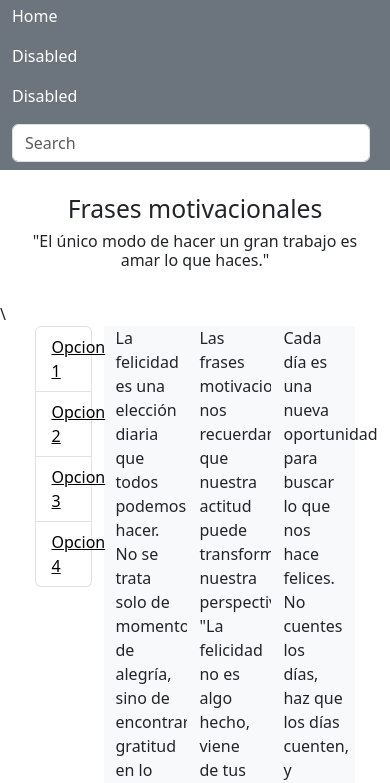
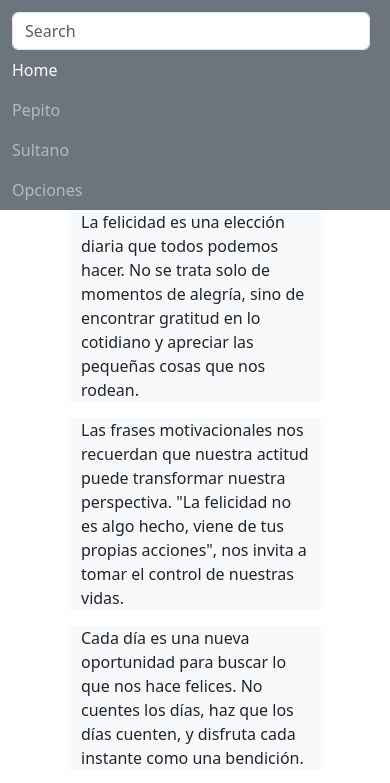
Before and after one commit to fproletti/Taller-15.1, a plain HTML site: page index.html in a window 390 px wide. Both pictures are taken after a click on the button "Toggle navigation". Shown: the part 52-835 px from the top of the page. Drawn offline with nearby package versions, Linux system fonts and the light colour scheme.

Commit message:
finalizado

```diff
--- a/index.html
+++ b/index.html
@@ -10,38 +10,53 @@
 <body>
 
     <!--Barra de Navegaci[on]-->
-    <nav class="navbar navbar-expand-lg bg-secondary ">
-        <div class="container-fluid  ">
-          <a class="navbar-brand text-white " href="#">Lorem Ipsum</a>
+   <nav class="navbar navbar-expand-lg bg-secondary">
+  <div class="container-fluid">
+    <a class="navbar-brand text-white" href="#">Lorem Ipsum</a>
     <button class="navbar-toggler" type="button" data-bs-toggle="collapse" data-bs-target="#navbarSupportedContent" aria-controls="navbarSupportedContent" aria-expanded="false" aria-label="Toggle navigation">
       <span class="navbar-toggler-icon"></span>
     </button>
+
     <div class="collapse navbar-collapse" id="navbarSupportedContent">
+      <!--Primer search visible en todas menos en none-->
+      <form class="d-lg-none me-2 mt-3" role="search">
+        <input class="form-control me-2" type="search" placeholder="Search" aria-label="Search">
+      </form>
+
+<!--Elementos nav-->
       <ul class="navbar-nav me-auto mb-2 mb-lg-0">
         <li class="nav-item">
-                <a class="nav-link active text-white " aria-current="page" href="#">Home</a>
+          <a class="nav-link active text-white" aria-current="page" href="#">Home</a>
         </li>
-
         <li class="nav-item">
-                <a class="nav-link disabled text-white " aria-disabled="true">Disabled</a>
+          <a class="nav-link disabled text-white-50" >Pepito</a>
         </li>
-
         <li class="nav-item">
-                <a class="nav-link disabled text-white" aria-disabled="true">Disabled</a>
+          <a class="nav-link disabled text-white-50" >Sultano</a>
         </li>
       </ul>
-            <form class="d-flex" role="search">
-              <input class="form-control me-2" type="search" placeholder="Search" aria-label="Search">
+
+
+<!--Barra de Search visible en lg-->
+      <div class="d-none d-lg-block">
+        <form class="mb-2" role="search">
+          <input class="form-control" type="search" placeholder="Search" aria-label="Search">
         </form>
 </div>
+
+        <a class="nav-link d-lg-none text-white-50" data-bs-toggle="collapse" href="#opciones" aria-expanded="true" aria-controls="opciones">
+  Opciones
+</a>
+
 </div>
+
+   </div>
+
 </nav>
+        <!--header-->
+      <div class="container text-center my-4 d-none  d-lg-block">
 
-
-      <!--header-->
-      <div class="container text-center my-4">
-
-      <h2 class="text-center col-12 " > Frases motivacionales </h2>
+      <h2 class="text-center col-12 d-none  d-lg-block" > Frases motivacionales </h2>
 
       <!--carrousel de textos-->
 
@@ -68,9 +83,12 @@
 
       </div>
 
-            <!--Lista de opciones a la izquierda-->\
-            <div class="row d-flex justify-content-center  ">
-            <ul class="list-group  col-2 ">
+
+
+            <!--Lista de opciones a la izquierda-->
+            <div class="row d-flex justify-content-center collapse show" id="list-group">
+
+              <ul class="list-group col-lg-2 d-lg-block collapse" id="opciones">
                 <li class="list-group-item">
                     <a href="#" class="text-black">Opcion 1</a></li>
                 <li class="list-group-item"><a href="#" class="text-black">Opcion 2</a></li></li>
@@ -79,23 +97,24 @@
               </ul>
 
 
+
             <!--primer seccion de texto con 3 columnas y fondo gris-->
             <div class="container  col-8 row " >
-                <p class="col-4 bg-body-tertiary mb-3">La felicidad es una elección diaria que todos podemos hacer. No se trata solo de momentos de alegría, sino de encontrar gratitud en lo cotidiano y apreciar las pequeñas cosas que nos rodean.</p>
-                <p class="col-4 bg-body-tertiary mb-3">Las frases motivacionales nos recuerdan que nuestra actitud puede transformar nuestra perspectiva. "La felicidad no es algo hecho, viene de tus propias acciones", nos invita a tomar el control de nuestras vidas.</p>
-                <p class="col-4 bg-body-tertiary mb-3">Cada día es una nueva oportunidad para buscar lo que nos hace felices. No cuentes los días, haz que los días cuenten, y disfruta cada instante como una bendición.</p>
+                <p class="col-lg-4 col-md-6  bg-body-tertiary mb-3">La felicidad es una elección diaria que todos podemos hacer. No se trata solo de momentos de alegría, sino de encontrar gratitud en lo cotidiano y apreciar las pequeñas cosas que nos rodean.</p>
+                <p class="col-lg-4 col-md-6 bg-body-tertiary mb-3">Las frases motivacionales nos recuerdan que nuestra actitud puede transformar nuestra perspectiva. "La felicidad no es algo hecho, viene de tus propias acciones", nos invita a tomar el control de nuestras vidas.</p>
+                <p class="col-lg-4 col-md-6 bg-body-tertiary mb-3">Cada día es una nueva oportunidad para buscar lo que nos hace felices. No cuentes los días, haz que los días cuenten, y disfruta cada instante como una bendición.</p>
 
 
 
 
-                    <p class="col-4 bg-body-tertiary mb-3">La felicidad es una elección diaria que todos podemos hacer. No se trata solo de momentos de alegría, sino de encontrar gratitud en lo cotidiano y apreciar las pequeñas cosas que nos rodean.</p>
-                    <p class="col-4 bg-body-tertiary mb-3">Las frases motivacionales nos recuerdan que nuestra actitud puede transformar nuestra perspectiva. "La felicidad no es algo hecho, viene de tus propias acciones", nos invita a tomar el control de nuestras vidas.</p>
-                    <p class="col-4 bg-body-tertiary mb-3">Cada día es una nueva oportunidad para buscar lo que nos hace felices. No cuentes los días, haz que los días cuenten, y disfruta cada instante como una bendición.</p>
+                    <p class="col-lg-4 col-md-6  bg-body-tertiary mb-3">La felicidad es una elección diaria que todos podemos hacer. No se trata solo de momentos de alegría, sino de encontrar gratitud en lo cotidiano y apreciar las pequeñas cosas que nos rodean.</p>
+                    <p class="col-lg-4 col-md-6 bg-body-tertiary mb-3">Las frases motivacionales nos recuerdan que nuestra actitud puede transformar nuestra perspectiva. "La felicidad no es algo hecho, viene de tus propias acciones", nos invita a tomar el control de nuestras vidas.</p>
+                    <p class="col-lg-4 col-md-6 bg-body-tertiary mb-3">Cada día es una nueva oportunidad para buscar lo que nos hace felices. No cuentes los días, haz que los días cuenten, y disfruta cada instante como una bendición.</p>
 
 
-                    <p class="col-4 bg-body-tertiary mb-3">La felicidad se encuentra en los momentos sencillos. Aprender a disfrutar de una taza de café por la mañana o de una charla con un amigo puede marcar la diferencia en nuestro día.</p>
-                    <p class="col-4 bg-body-tertiary mb-3">Las frases motivacionales nos inspiran a vivir con propósito. "La felicidad no depende de lo que tienes, sino de cómo te sientes", nos recuerda que la verdadera alegría proviene de nuestro interior.</p>
-                    <p class="col-4 bg-body-tertiary mb-3">Cada día es una nueva oportunidad para crear recuerdos y disfrutar de la vida. Recuerda que no se trata solo de alcanzar metas, sino de disfrutar el camino y aprender de cada experiencia.</p>
+                    <p class="col-lg-4 col-md-6 bg-body-tertiary mb-3">La felicidad se encuentra en los momentos sencillos. Aprender a disfrutar de una taza de café por la mañana o de una charla con un amigo puede marcar la diferencia en nuestro día.</p>
+                    <p class="col-lg-4 col-md-6 bg-body-tertiary mb-3">Las frases motivacionales nos inspiran a vivir con propósito. "La felicidad no depende de lo que tienes, sino de cómo te sientes", nos recuerda que la verdadera alegría proviene de nuestro interior.</p>
+                    <p class="col-lg-4 col-md-6 bg-body-tertiary mb-3">Cada día es una nueva oportunidad para crear recuerdos y disfrutar de la vida. Recuerda que no se trata solo de alcanzar metas, sino de disfrutar el camino y aprender de cada experiencia.</p>
 
         </div>
 
@@ -104,9 +123,6 @@
 </body>
 
 
-
-
-
 <script src="https://cdn.jsdelivr.net/npm/bootstrap@5.3.3/dist/js/bootstrap.bundle.min.js" integrity="sha384-YvpcrYf0tY3lHB60NNkmXc5s9fDVZLESaAA55NDzOxhy9GkcIdslK1eN7N6jIeHz" crossorigin="anonymous">
 
 </script>
```
Lines whose indentation alone changed are shown as unchanged.
